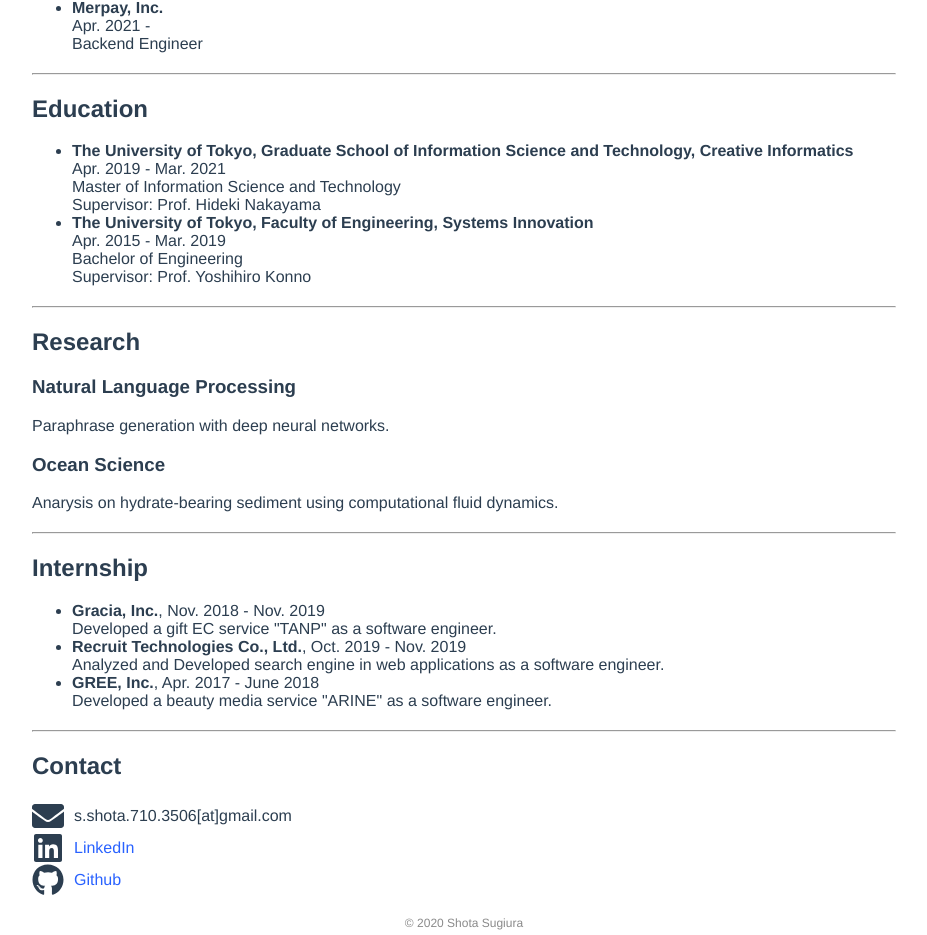
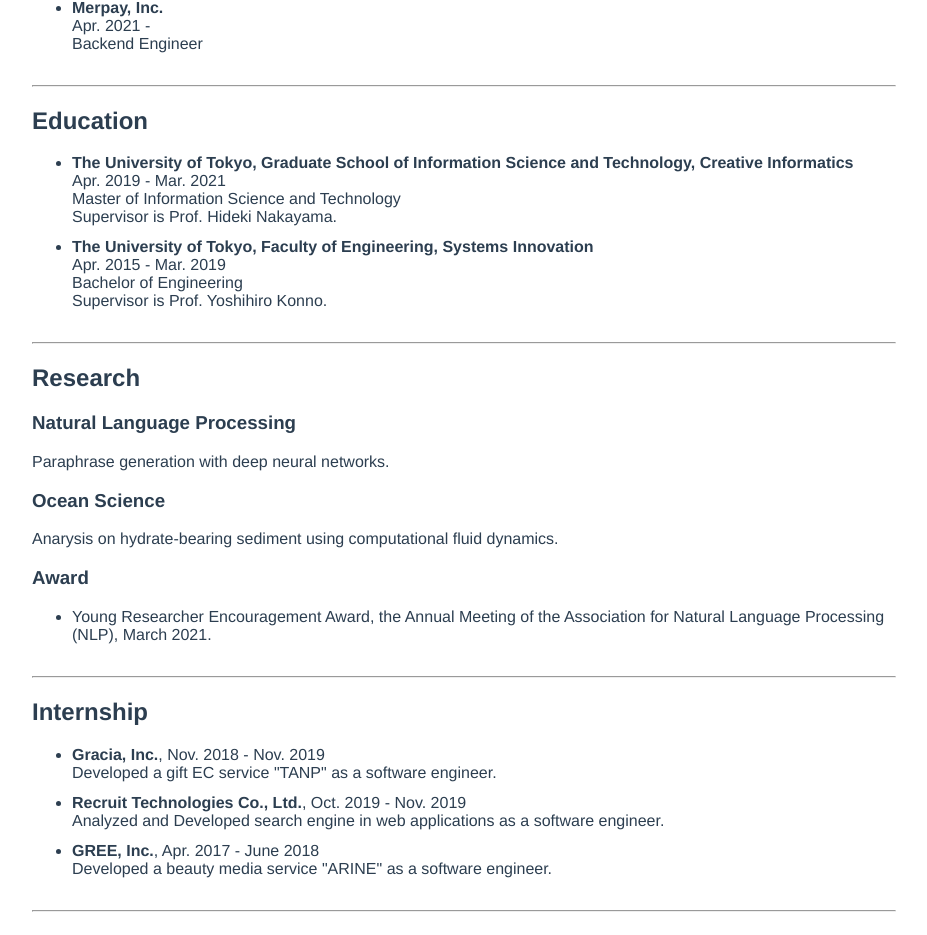
Before and after one commit to shota3506/biography, a Vue app: page / in a window 1280 px wide. Shown: the part 309-1244 px from the top of the page, without its empty margins (176-1103 px from the left). Built offline with nearby package versions, Linux system fonts and the light colour scheme.

Commit message:
Add award

```diff
--- a/src/App.vue
+++ b/src/App.vue
@@ -22,7 +22,10 @@
   color: #2962ff;
 }
 footer {
-  margin-top: 2.0rem;
+  margin-top: 2.4rem;
+}
+li {
+  padding-bottom: 1.2rem;
 }
 #app {
   font-family: 'Avenir', Helvetica, Arial, sans-serif;
--- a/src/pages/Top.vue
+++ b/src/pages/Top.vue
@@ -36,13 +36,13 @@
           <b>The University of Tokyo, Graduate School of Information Science and Technology, Creative Informatics</b><br>
           Apr. 2019 - Mar. 2021<br>
           Master of Information Science and Technology<br>
-          Supervisor: Prof. Hideki Nakayama<br>
+          Supervisor is Prof. Hideki Nakayama.<br>
         </li>
         <li>
           <b>The University of Tokyo, Faculty of Engineering, Systems Innovation</b><br>
           Apr. 2015 - Mar. 2019<br>
           Bachelor of Engineering<br>
-          Supervisor: Prof. Yoshihiro Konno<br>
+          Supervisor is Prof. Yoshihiro Konno.<br>
         </li>
       </ul>
     </div>
@@ -53,8 +53,14 @@
       <h2>Research</h2>
       <h3>Natural Language Processing</h3>
       Paraphrase generation with deep neural networks.
+
       <h3>Ocean Science</h3>
       Anarysis on hydrate-bearing sediment using computational fluid dynamics.
+
+      <h3>Award</h3>
+      <ul>
+        <li>Young Researcher Encouragement Award, the Annual Meeting of the Association for Natural Language Processing (NLP), March 2021.</li>
+      </ul>
     </div>
 
     <hr>
```
